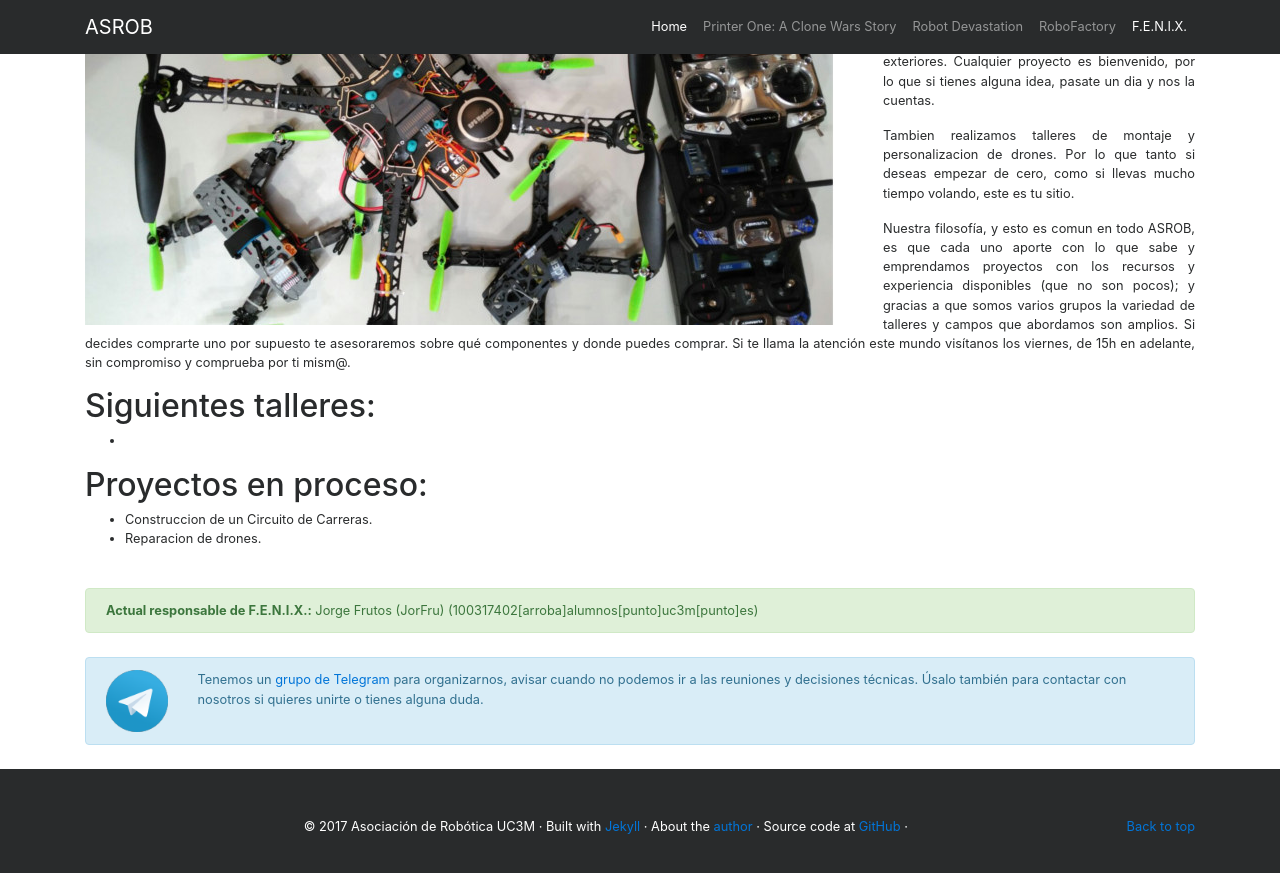
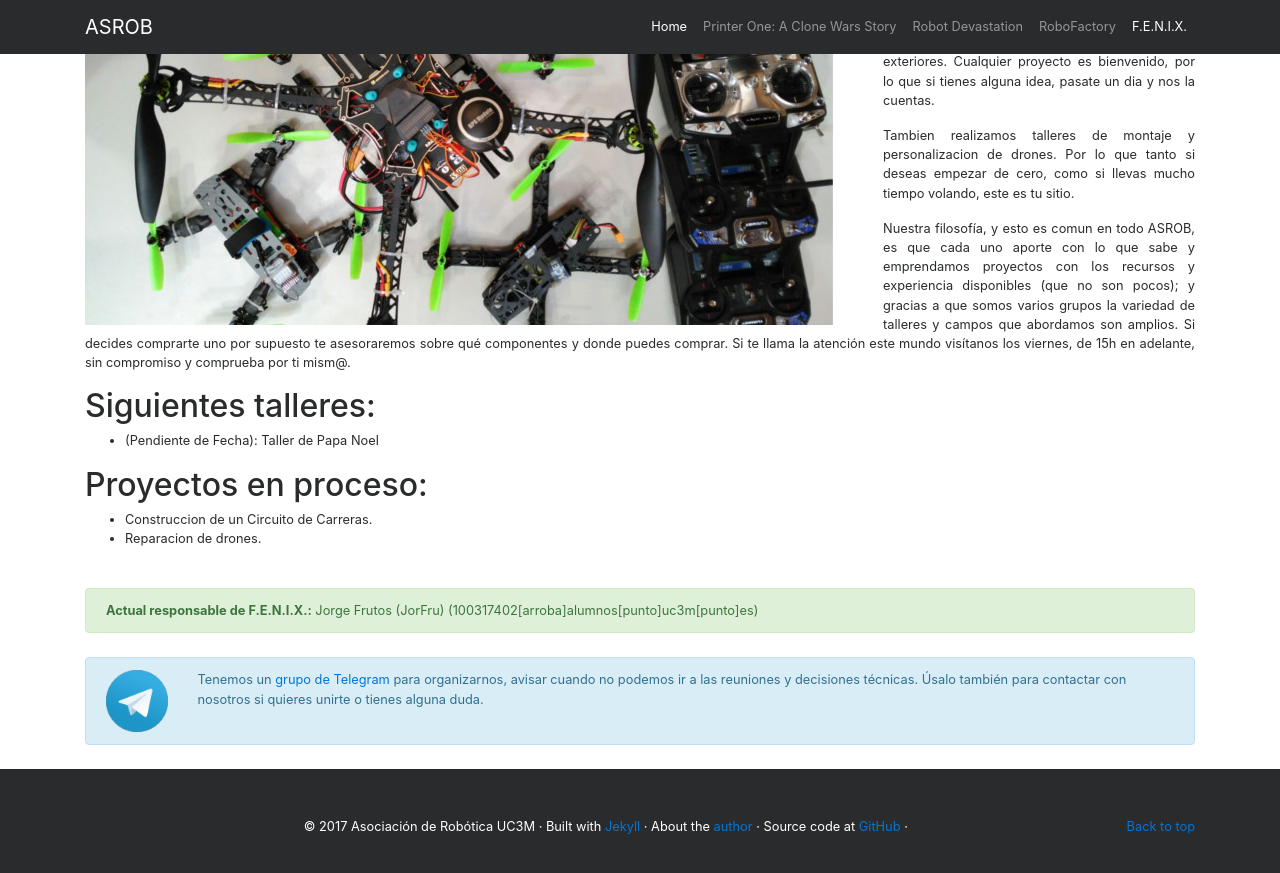
Before and after one commit to asrob-uc3m/asrob-uc3m.github.io, a Jekyll site: the page built from _workgroups/2018-10-02-fenix.markdown, in a window 1280 px wide and 900 px high, scrolled down 902 px. Shown: the top 873 px of the window. Built offline with Jekyll 4.4.1, drawn with Linux system fonts in a browser that asks for light colours.

Commit message:
Update 2018-10-02-fenix.markdown

```diff
--- a/_workgroups/2018-10-02-fenix.markdown
+++ b/_workgroups/2018-10-02-fenix.markdown
@@ -25,7 +25,7 @@ Nuestra filosofía, y esto es comun en todo ASROB, es que cada uno aporte con lo
 
 ## Siguientes talleres:
 
-  * [Pendiente de Fecha]: Taller de Papa Noel
+  * (Pendiente de Fecha): Taller de Papa Noel
 
 ## Proyectos en proceso:
 
```
